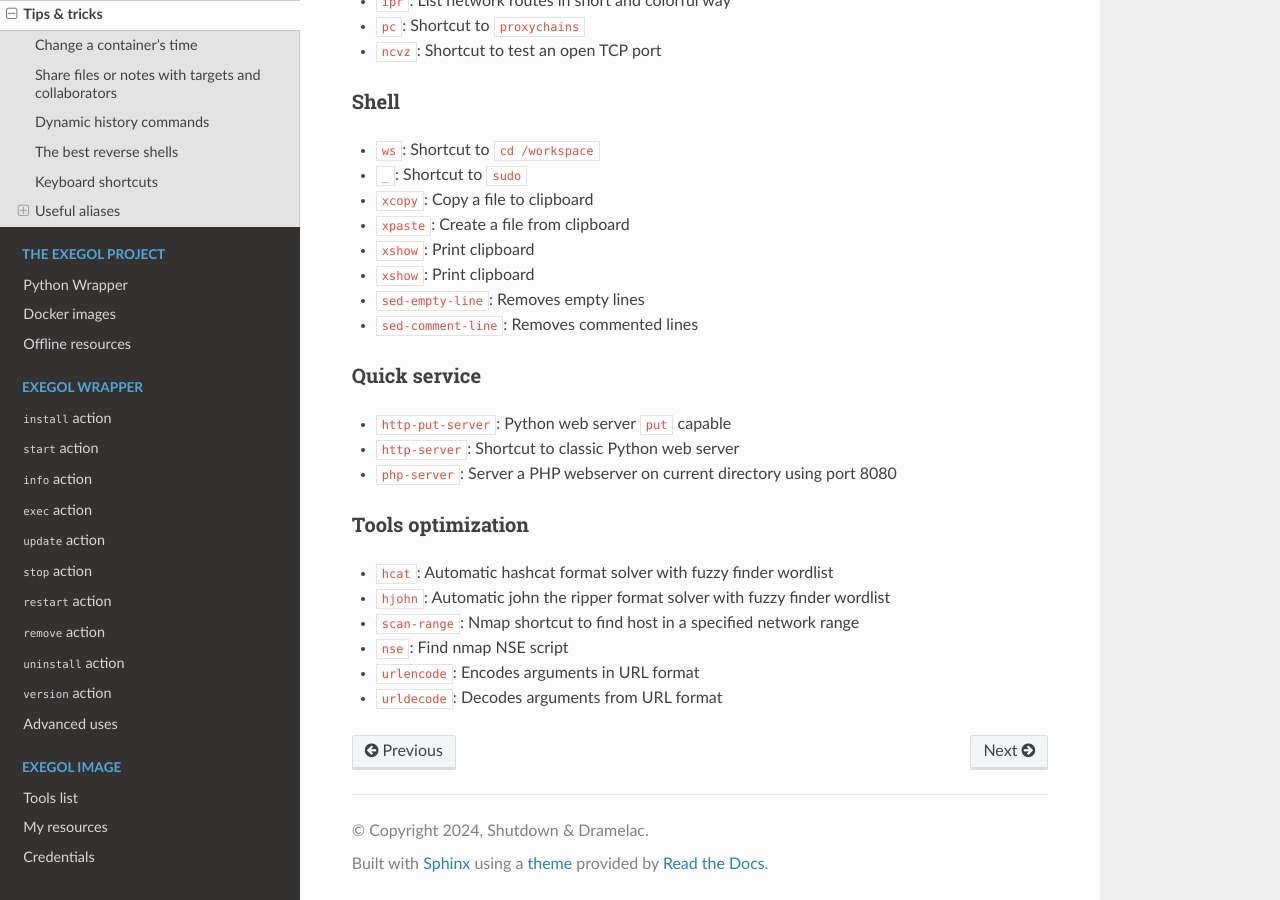
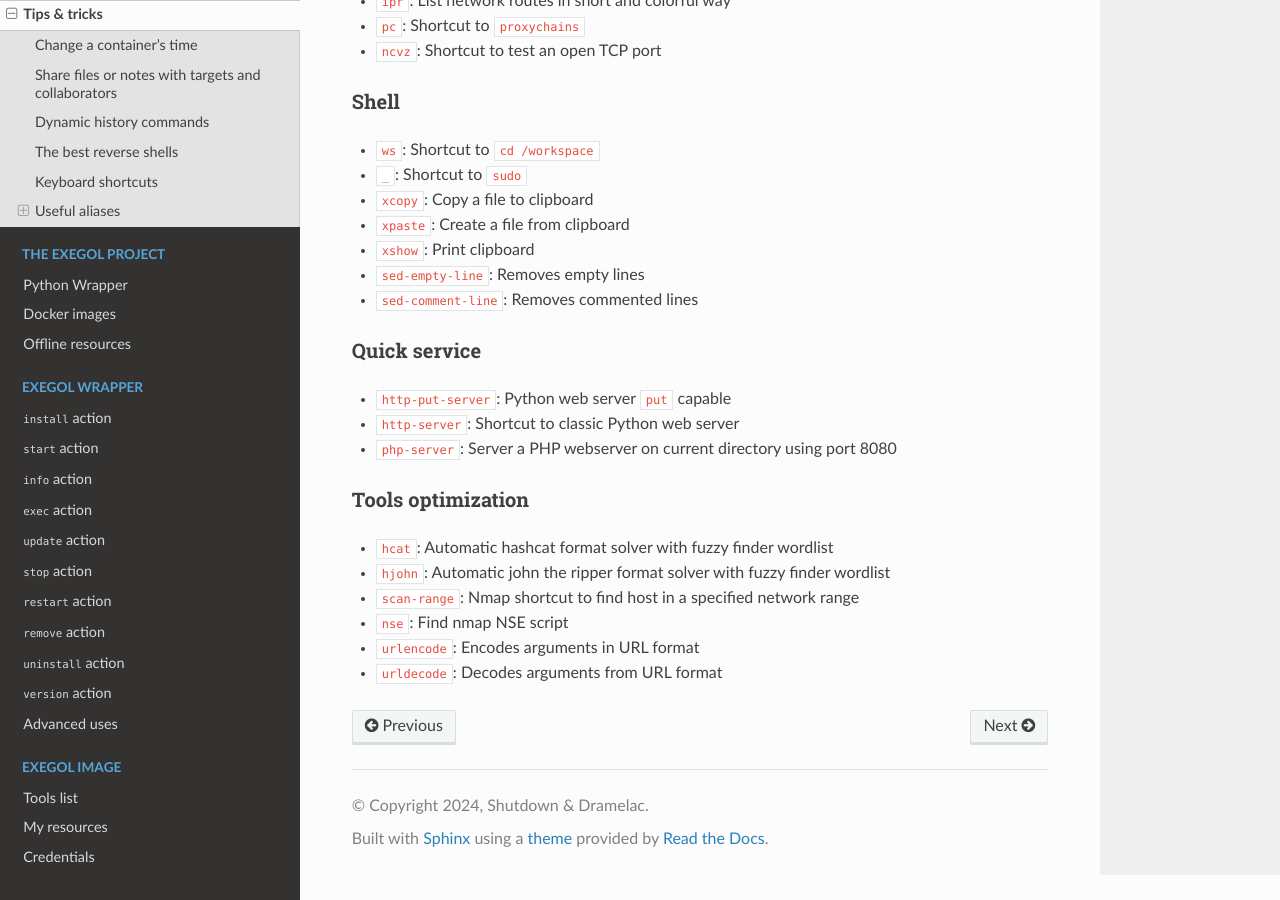
Before and after one commit to ThePorgs/Exegol-docs, a Sphinx documentation site: the page built from source/getting-started/tips-and-tricks.rst, in a window 1280 px wide and 900 px high, scrolled down 2818 px. Built offline with Sphinx 7.4.7 and the Read the Docs theme 2.0.0, drawn with Linux system fonts in a browser that asks for light colours.

Commit message:
Remove extra-paste

```diff
--- a/source/getting-started/tips-and-tricks.rst
+++ b/source/getting-started/tips-and-tricks.rst
@@ -106,7 +106,6 @@ Shell
 * ``xcopy``: Copy a file to clipboard
 * ``xpaste``: Create a file from clipboard
 * ``xshow``: Print clipboard
-* ``xshow``: Print clipboard
 * ``sed-empty-line``: Removes empty lines
 * ``sed-comment-line``: Removes commented lines
 
```
